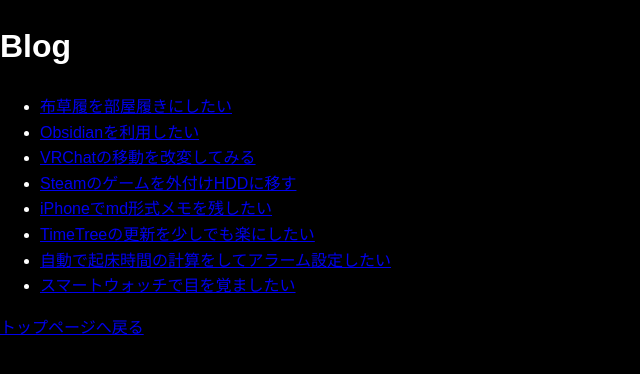
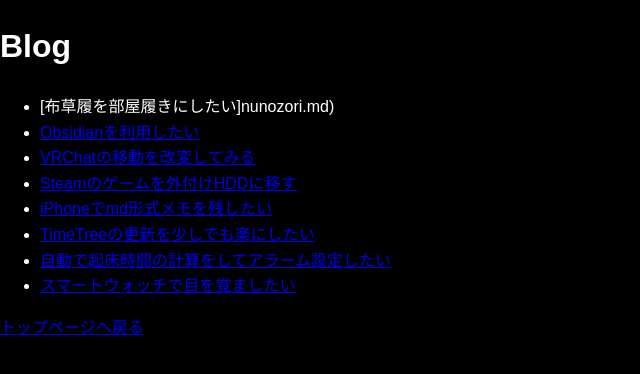
Before and after one commit to kyusochim/kyusochim.github.io, a Jekyll site: the page built from blog/bloglist.md, in a window 1280 px wide. Shown: the top 374 px of the page, without its empty margins (0-640 px from the left). Built offline with Jekyll 4.4.1, drawn with Linux system fonts in a browser that asks for light colours; our own code applies the rules of GitHub Pages for plain Markdown files.

Commit message:
Update bloglist.md

```diff
--- a/blog/bloglist.md
+++ b/blog/bloglist.md
@@ -1,5 +1,5 @@
 # Blog
-- [布草履を部屋履きにしたい](布草履を部屋ばきにしたい.md)
+- [布草履を部屋履きにしたい]nunozori.md)
 - [Obsidianを利用したい](Obsidian.md)
 - [VRChatの移動を改変してみる](VRC_walk.md)
 - [Steamのゲームを外付けHDDに移す](steam_storage/steam_hdd.md)
```
